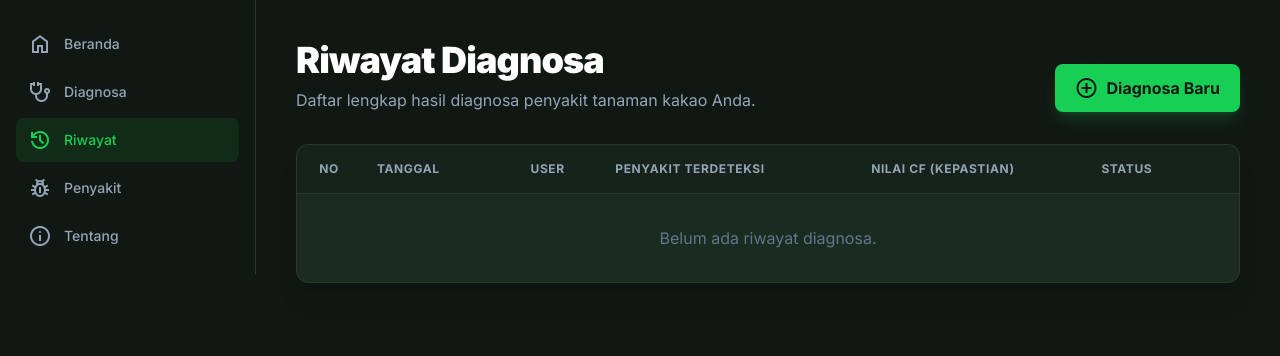
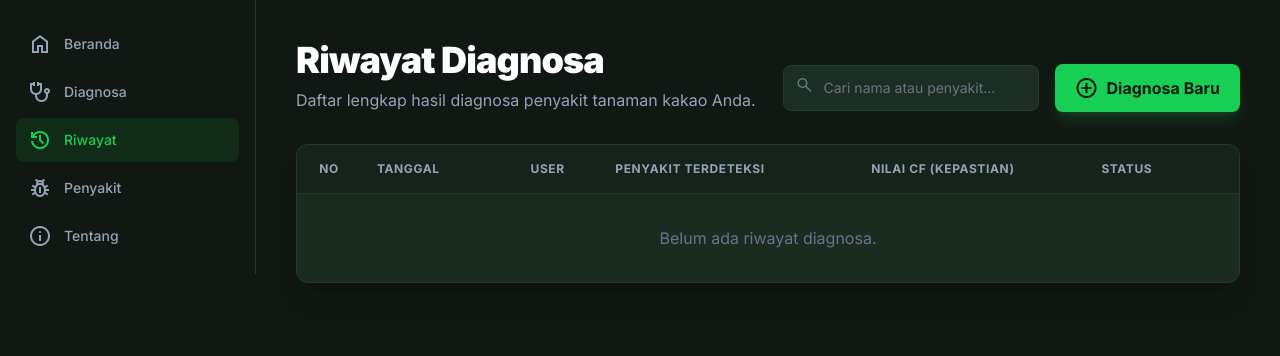
Before and after one commit to junz-jun/karyajaya, a PHP site: page /riwayat.php in a window 1280 px wide. Shown: the part 64-420 px from the top of the page. Run offline with PHP 8.4, Linux system fonts and the light colour scheme; data that the repository does not hold is empty; some libraries are stand-ins or nearby versions.

Commit message:
Enhance admin login, history search, and diagnosis UI
- Implement /login URL rewrite via .htaccess
- Remove "Login Admin" links from public navbar
- Add search functionality to diagnosis history (riwayat.php)
- Update diagnosis UI: remove checkboxes, use certainty levels only
- Update labels to use disease names and codes (e.g., "P01 Busuk Buah Hitam")
- Refactor diagnosis processing logic to support new UI flow

Co-authored-by: junz-jun <217690330+junz-jun@users.noreply.github.com>

```diff
--- a/includes/functions.php
+++ b/includes/functions.php
@@ -5,11 +5,15 @@ include_once __DIR__ . '/../config/database.php';
  * Get all symptoms grouped by category
  */
 function getSymptomsByCategory($conn) {
-    $sql = "SELECT * FROM gejala ORDER BY kategori, kode";
+    $sql = "SELECT g.*, p.nama as nama_penyakit
+            FROM gejala g
+            LEFT JOIN penyakit p ON g.kategori = p.kode
+            ORDER BY g.kategori, g.kode";
     $result = $conn->query($sql);
     $symptoms = [];
     while ($row = $result->fetch_assoc()) {
-        $symptoms[$row['kategori']][] = $row;
+        $categoryLabel = $row['kategori'] . ' ' . ($row['nama_penyakit'] ?? '');
+        $symptoms[trim($categoryLabel)][] = $row;
     }
     return $symptoms;
 }
@@ -91,8 +95,13 @@ function saveHistory($conn, $userName, $diseaseName, $cfPercentage, $details) {
 /**
  * Get history
  */
-function getHistory($conn, $limit = 10) {
-    $sql = "SELECT * FROM riwayat ORDER BY dibuat_pada DESC LIMIT $limit";
+function getHistory($conn, $limit = 10, $search = '') {
+    $sql = "SELECT * FROM riwayat";
+    if (!empty($search)) {
+        $search = $conn->real_escape_string($search);
+        $sql .= " WHERE nama_pengguna LIKE '%$search%' OR nama_penyakit LIKE '%$search%'";
+    }
+    $sql .= " ORDER BY dibuat_pada DESC LIMIT $limit";
     $result = $conn->query($sql);
     $history = [];
     while ($row = $result->fetch_assoc()) {
--- a/includes/navbar.php
+++ b/includes/navbar.php
@@ -17,9 +17,6 @@
                 <a class="<?php echo $current_page == 'edukasi.php' ? 'text-primary' : 'text-text-light hover:text-primary'; ?> transition-colors text-sm font-medium" href="edukasi.php">Edukasi</a>
                 <a class="<?php echo $current_page == 'riwayat.php' ? 'text-primary' : 'text-text-light hover:text-primary'; ?> transition-colors text-sm font-medium" href="riwayat.php">Riwayat</a>
             </nav>
-            <div class="flex items-center gap-4">
-                <a href="admin/index.php" class="text-text-light hover:text-primary transition-colors text-sm font-medium">Login Admin</a>
-            </div>
         </div>
 
         <!-- Mobile Menu Button -->
@@ -36,7 +33,6 @@
             <a class="<?php echo $current_page == 'katalog.php' ? 'text-primary' : 'text-text-light'; ?> py-2 text-base font-medium" href="katalog.php">Katalog</a>
             <a class="<?php echo $current_page == 'edukasi.php' ? 'text-primary' : 'text-text-light'; ?> py-2 text-base font-medium" href="edukasi.php">Edukasi</a>
             <a class="<?php echo $current_page == 'riwayat.php' ? 'text-primary' : 'text-text-light'; ?> py-2 text-base font-medium" href="riwayat.php">Riwayat</a>
-            <a class="text-text-light py-2 text-base font-medium" href="admin/index.php">Login Admin</a>
         </div>
     </div>
 </nav>
--- a/riwayat.php
+++ b/riwayat.php
@@ -1,6 +1,7 @@
 <?php
 include 'includes/functions.php';
-$history = getHistory($conn, 20);
+$search = $_GET['search'] ?? '';
+$history = getHistory($conn, 50, $search);
 include 'includes/header.php';
 ?>
 
@@ -65,10 +66,23 @@ include 'includes/header.php';
                         <h1 class="text-white text-3xl md:text-4xl font-black leading-tight tracking-tight">Riwayat Diagnosa</h1>
                         <p class="text-slate-400 text-base">Daftar lengkap hasil diagnosa penyakit tanaman kakao Anda.</p>
                     </div>
-                    <a href="diagnosa.php" class="w-fit flex items-center gap-2 bg-primary hover:bg-green-600 text-[#111813] px-5 py-3 rounded-lg font-bold shadow-lg shadow-green-500/20 transition-all transform hover:scale-[1.02]">
-                        <span class="material-symbols-outlined">add_circle</span>
-                        <span>Diagnosa Baru</span>
-                    </a>
+                    <div class="flex flex-col md:flex-row gap-4">
+                        <form action="" method="GET" class="relative group flex items-center">
+                            <input type="text" name="search" value="<?php echo htmlspecialchars($search); ?>" placeholder="Cari nama atau penyakit..." class="bg-[#1a2e23] border border-border-dark text-white text-sm rounded-lg focus:ring-primary focus:border-primary block w-full md:w-64 pl-10 p-3 transition-all">
+                            <button type="submit" class="absolute left-3 top-1/2 -translate-y-1/2 text-slate-500 hover:text-primary transition-colors">
+                                <span class="material-symbols-outlined text-[20px]">search</span>
+                            </button>
+                            <?php if($search): ?>
+                                <a href="riwayat.php" class="absolute right-3 top-1/2 -translate-y-1/2 text-slate-500 hover:text-white">
+                                    <span class="material-symbols-outlined text-sm">close</span>
+                                </a>
+                            <?php endif; ?>
+                        </form>
+                        <a href="diagnosa.php" class="w-fit flex items-center gap-2 bg-primary hover:bg-green-600 text-[#111813] px-5 py-3 rounded-lg font-bold shadow-lg shadow-green-500/20 transition-all transform hover:scale-[1.02]">
+                            <span class="material-symbols-outlined">add_circle</span>
+                            <span>Diagnosa Baru</span>
+                        </a>
+                    </div>
                 </div>
 
                 <div class="bg-card-dark rounded-xl border border-border-dark shadow-xl overflow-hidden">
```
Also changed, not shown: diagnosa.php (+5 -5 lines), hasil.php (+12 -5 lines), .htaccess (added).
